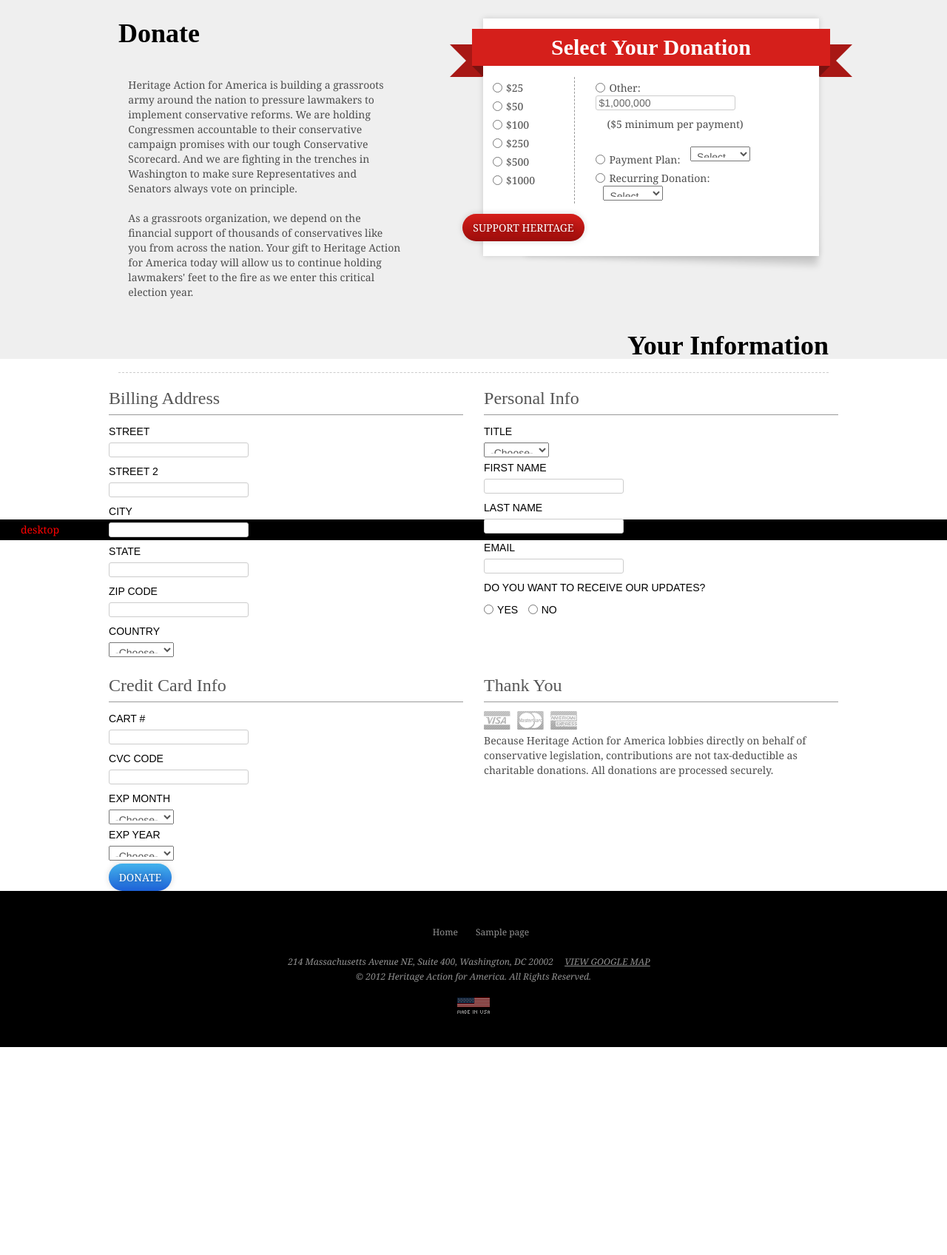
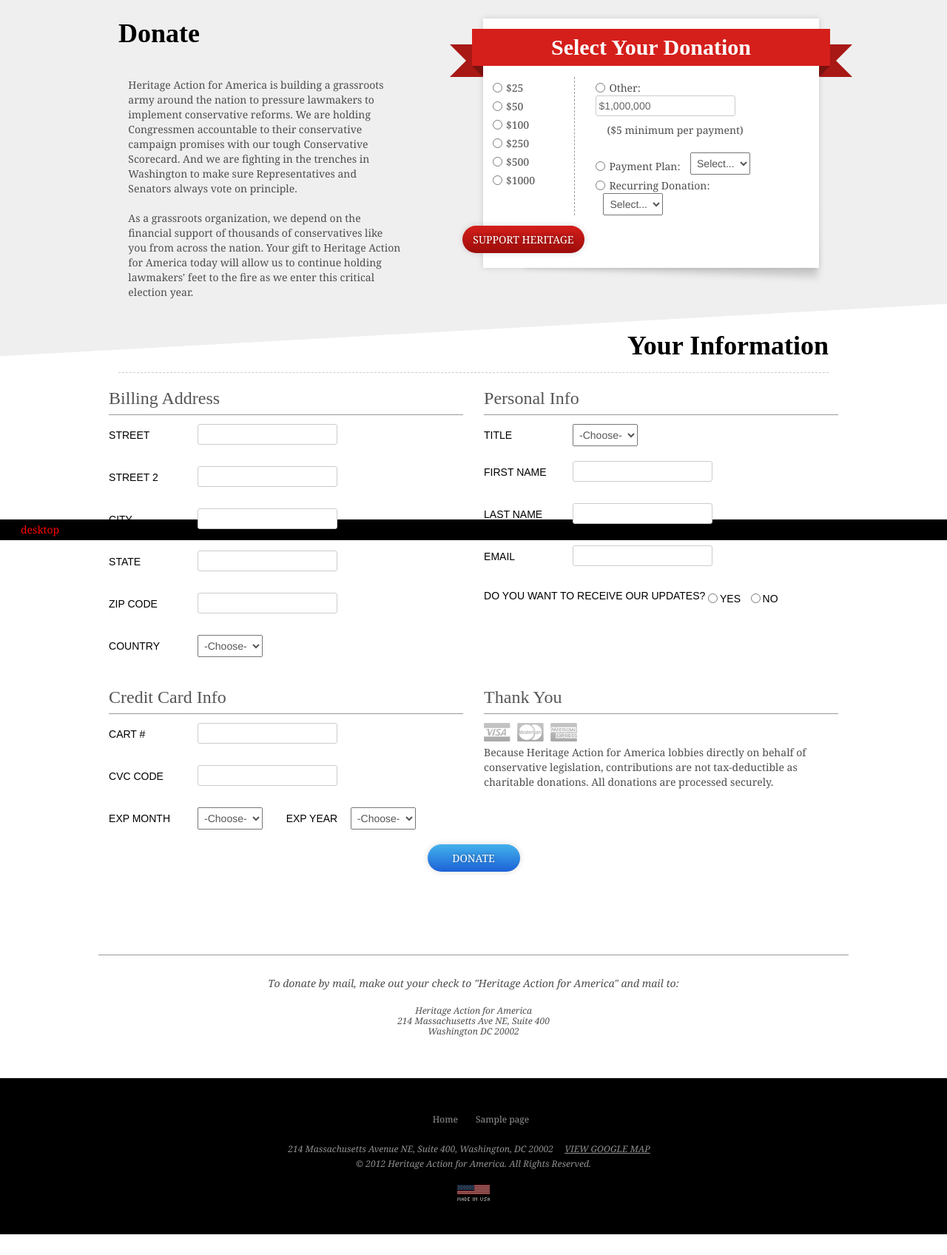
Before and after one commit to b00y0h/heritageaction-theme, a WordPress theme: template page-donate.php in a window 1280 px wide. Shown: the part 70-1766 px from the top of the page at 74% size. Before the commit the page ends 1513 px from the top, so only its background shows below. Run offline with PHP 8.4 and a stand-in for WordPress, Linux system fonts and the light colour scheme; the site name, menu and one post (Sample post) are stand-ins, and other content is empty; some web fonts are replaced.

Commit message:
donate: form inputs. donate by mail footer

```diff
--- a/page-donate.php
+++ b/page-donate.php
@@ -16,7 +16,7 @@
 }
 get_header(); ?>
 		    <div id="hero">
-		      <div class="inner clearfix">
+          <div class="inner clearfix">
     		  <h1 id="about_us">Donate</h1>
 		      <div class="col1 column6">
   		      <p>Heritage Action for America is building a grassroots army around the nation to pressure lawmakers to implement conservative reforms. We are holding Congressmen accountable to their conservative campaign promises with our tough Conservative Scorecard. And we are fighting in the trenches in Washington to make sure Representatives and Senators always vote on principle.</p>
@@ -93,7 +93,7 @@
           </div> <!-- .inner -->
   		  </div> <!-- #hero -->
    <div id="main-inner">
-		<div id="primary" class="content-area">
+		<div id="primary" class="content-area form-horizontal">
   		  <h1>Your Information</h1>
   		  <div id="content" class="site-content row" role="main">
 		    <div class="row">
@@ -207,12 +207,10 @@
               <!-- ^^^^^ Personal Info Email ^^^^^^ -->
 
               <!-- Receive Updates -->
-              <div class="control-group question">
-                <label class="control-label"><?php _e('Do you want to receive our updates?', 'heritageaction'); ?></label>
-                <div class="controls input choice">
+              <div class="control-group question form-inline">
+                <label class="inline"><?php _e('Do you want to receive our updates?', 'heritageaction'); ?></label>
                   <label class="radio inline"><input type="radio" name="ARRAY[receive_updates]" id="receive_updates_yes" <?php // echo C66_SettingManager::get_value('receive_updates') == '1' ? 'checked="checked" ' : '' ?> value="1"><?php _e('Yes', 'heritageaction'); ?></label>
                   <label class="radio inline"><input type="radio" name="ARRAY[receive_updates]" id="receive_updates_no" <?php // echo C66_SettingManager::get_value('receive_updates') != '1' ? 'checked="checked" ' : '' ?> value=""><?php _e('No', 'heritageaction'); ?></label>
-                </div>
               </div>
               <!-- ^^^^^ Receive Updates ^^^^^^ -->
             </div> <!-- #personal-info -->
@@ -247,19 +245,17 @@
                  <!-- ^^^^^ Credit Card CVC Code ^^^^^^ -->
 
                  <!-- Credit Card Exp Month and Year -->
-                 <div class="control-group question inline-form">
+                 <div class="control-group question form-inline">
                    <label for="credit_card_exp_month" class="control-label"><?php _e('Exp Month', 'heritageaction'); ?></label>
-                   <div class="controls input choice">
+                   <div class="controls input">
                      <select name="ARRAY[credit_card_exp_month]" id="credit_card_exp_month">
                        <option value=""><?php _e( '-Choose-', 'heritageaction'); ?></option>
                      </select>
-                   </div>
-                   <label for="credit_card_exp_year" class="control-label"><?php _e('Exp Year', 'heritageaction'); ?></label>
-                   <div class="controls input choice">
+                   <label for="credit_card_exp_year" id="credit_card_exp_year_label"><?php _e('Exp Year', 'heritageaction'); ?></label>
                      <select name="ARRAY[credit_card_exp_year]" id="credit_card_exp_year">
                        <option value=""><?php _e( '-Choose-', 'heritageaction'); ?></option>
                      </select>
-                   </div>
+                     </div>
                  </div>
                  <!-- ^^^^^ Credit Card Exp Month and Year ^^^^^^ -->
 
@@ -278,8 +274,18 @@
 
           </div> <!-- .row -->
 
+          <a href="#" class='btn rounded shadow medium-blue-gradient'>Donate</a>
 
-          <a href="#" class='btn rounded shadow medium-blue-gradient'>Donate</a>
+          <div id="donate-by-mail" class="row">
+            <p>To donate by mail, make out your check to "Heritage Action for America" and mail to:</p>
+            <address>
+              Heritage Action for America<br>
+              214 Massachusetts Ave NE, Suite 400<br>
+              Washington DC 20002<br>
+            </address>
+          </div>
+
+
 
   			</div><!-- #content .site-content -->
 
--- a/style.css
+++ b/style.css
@@ -39,7 +39,23 @@
   box-sizing: border-box; }
 
 /* line 5, /Users/bobby/Documents/Source/sass/css-framework/lib/_b00-misc.scss */
-.content-box {
+.content-box, select,
+textarea,
+input[type="text"],
+input[type="password"],
+input[type="datetime"],
+input[type="datetime-local"],
+input[type="date"],
+input[type="month"],
+input[type="time"],
+input[type="week"],
+input[type="number"],
+input[type="email"],
+input[type="url"],
+input[type="search"],
+input[type="tel"],
+input[type="color"],
+.uneditable-input {
   -webkit-box-sizing: content-box;
   -moz-box-sizing: content-box;
   -ms-box-sizing: content-box;
@@ -50,7 +66,7 @@
   display: none; }
 
 /* line 12, /Users/bobby/Documents/Source/sass/css-framework/lib/_b00-misc.scss */
-.display-block, nav[role='navigation'] li:hover > .nav-desc, .post-meta, .home #secondary .meta, .team-info .title, .widgets .btn, .widgets .post-title, .home #secondary .post-title, .home #secondary #read-the-forge, .home #secondary #follow-twitter {
+.display-block, nav[role='navigation'] li:hover > .nav-desc, .post-meta, .home #secondary .meta, .team-info .title, .widgets .btn, .widgets .post-title, .home #secondary .post-title, .home #secondary #read-the-forge, .home #secondary #follow-twitter, .donate #main-inner .btn {
   display: block; }
 
 /* line 15, /Users/bobby/Documents/Source/sass/css-framework/lib/_b00-misc.scss */
@@ -521,7 +537,7 @@
   font-weight: normal; }
 
 /* line 78, /Users/bobby/Documents/Source/sass/css-framework/lib/_b00-typography.scss */
-.italic, blockquote, em, dfn, address, nav[role='navigation'] .nav-desc {
+.italic, blockquote, em, dfn, address, nav[role='navigation'] .nav-desc, #donate-by-mail {
   font-style: italic; }
 
 /* line 82, /Users/bobby/Documents/Source/sass/css-framework/lib/_b00-typography.scss */
@@ -592,6 +608,14 @@
 /* line 221, /Users/bobby/Documents/Source/sass/css-framework/lib/_b00-typography.scss */
 .dquo {
   margin-left: -0.5em; }
+
+/* line 225, /Users/bobby/Documents/Source/sass/css-framework/lib/_b00-typography.scss */
+.pagination-centered, .ribbon, #donate-by-mail {
+  text-align: center; }
+
+/* line 229, /Users/bobby/Documents/Source/sass/css-framework/lib/_b00-typography.scss */
+.pagination-right {
+  text-align: right; }
 
 /* =Global
 ----------------------------------------------- */
@@ -1273,7 +1297,7 @@
   border-radius: 0 30px 30px 0; }
 
 /* line 254, /Users/bobby/Documents/Source/wordpress/themes/heritageaction/sass/partials/_styles.scss */
-.pagination-centered, .ribbon {
+.pagination-centered, .ribbon, #donate-by-mail {
   text-align: center; }
 
 /* line 258, /Users/bobby/Documents/Source/wordpress/themes/heritageaction/sass/partials/_styles.scss */
@@ -1655,32 +1679,24 @@
 /* line 628, /Users/bobby/Documents/Source/wordpress/themes/heritageaction/sass/partials/_styles.scss */
 .donate #hero {
   padding-bottom: 60px;
-  background-color: #efefef;
-  background: -moz-linear-gradient(-86deg, #efefef 0%, #efefef 80%, white 80%, white 100%);
-  /* FF3.6+ */
-  background: -webkit-gradient(linear, left top, right bottom, color-stop(0%, #efefef), color-stop(80%, #efefef), color-stop(80%, white), color-stop(100%, white));
-  /* Chrome,Safari4+ */
-  background: -webkit-linear-gradient(-86deg, #efefef 0%, #efefef 80%, white 80%, white 100%);
-  /* Chrome10+,Safari5.1+ */
-  background: -o-linear-gradient(-86deg, #efefef 0%, #efefef 80%, white 80%, white 100%);
-  /* Opera 11.10+ */
-  background: -ms-linear-gradient(-86deg, #efefef 0%, #efefef 80%, white 80%, white 100%);
-  /* IE10+ */
-  background: linear-gradient(135deg, #efefef 0%, #efefef); }
-/* line 638, /Users/bobby/Documents/Source/wordpress/themes/heritageaction/sass/partials/_styles.scss */
+  background: #efefef url("img/donate-bg.png") no-repeat center bottom; }
+/* line 632, /Users/bobby/Documents/Source/wordpress/themes/heritageaction/sass/partials/_styles.scss */
 .donate #main-inner {
-  margin-top: -4em; }
-  /* line 640, /Users/bobby/Documents/Source/wordpress/themes/heritageaction/sass/partials/_styles.scss */
+  margin: -4em 0 4em 0; }
+  /* line 634, /Users/bobby/Documents/Source/wordpress/themes/heritageaction/sass/partials/_styles.scss */
   .donate #main-inner label {
     color: black;
     font-family: Arial, sans-serif; }
-  /* line 645, /Users/bobby/Documents/Source/wordpress/themes/heritageaction/sass/partials/_styles.scss */
+  /* line 639, /Users/bobby/Documents/Source/wordpress/themes/heritageaction/sass/partials/_styles.scss */
+  .donate #main-inner .btn {
+    width: 125px; }
+  /* line 644, /Users/bobby/Documents/Source/wordpress/themes/heritageaction/sass/partials/_styles.scss */
   .donate #main-inner h1 {
     text-align: right;
     border-bottom: 1px dashed #ccc;
     line-height: 20px;
     padding-bottom: 26px; }
-/* line 652, /Users/bobby/Documents/Source/wordpress/themes/heritageaction/sass/partials/_styles.scss */
+/* line 651, /Users/bobby/Documents/Source/wordpress/themes/heritageaction/sass/partials/_styles.scss */
 .donate h4 {
   font-size: 24px;
   font-weight: normal;
@@ -1689,18 +1705,32 @@
   color: #555555;
   padding-bottom: .5em;
   margin: 1em 0 .5em; }
-
-/* line 662, /Users/bobby/Documents/Source/wordpress/themes/heritageaction/sass/partials/_styles.scss */
+/* line 659, /Users/bobby/Documents/Source/wordpress/themes/heritageaction/sass/partials/_styles.scss */
+.donate #credit_card_exp_year_label {
+  margin: 0 1em 0 2em; }
+
+/* line 663, /Users/bobby/Documents/Source/wordpress/themes/heritageaction/sass/partials/_styles.scss */
+#donate-by-mail {
+  border-top: 1px solid #999999;
+  margin-top: 8em;
+  padding-top: 2em; }
+  /* line 669, /Users/bobby/Documents/Source/wordpress/themes/heritageaction/sass/partials/_styles.scss */
+  #donate-by-mail address {
+    font-size: 12px;
+    font-weight: normal;
+    line-height: 14px; }
+
+/* line 672, /Users/bobby/Documents/Source/wordpress/themes/heritageaction/sass/partials/_styles.scss */
 #select-your-donation {
   margin-top: -80px;
   padding-top: 1em; }
-  /* line 666, /Users/bobby/Documents/Source/wordpress/themes/heritageaction/sass/partials/_styles.scss */
+  /* line 676, /Users/bobby/Documents/Source/wordpress/themes/heritageaction/sass/partials/_styles.scss */
   #select-your-donation .col1 {
     display: inline;
     float: left;
     width: 27.77778%;
     margin: 0 2.77778%; }
-  /* line 669, /Users/bobby/Documents/Source/wordpress/themes/heritageaction/sass/partials/_styles.scss */
+  /* line 679, /Users/bobby/Documents/Source/wordpress/themes/heritageaction/sass/partials/_styles.scss */
   #select-your-donation .col2 {
     display: inline;
     float: left;
@@ -1709,10 +1739,10 @@
     border-left: 1px dashed #999999;
     margin-left: -2em;
     padding-left: 2em; }
-    /* line 674, /Users/bobby/Documents/Source/wordpress/themes/heritageaction/sass/partials/_styles.scss */
+    /* line 684, /Users/bobby/Documents/Source/wordpress/themes/heritageaction/sass/partials/_styles.scss */
     #select-your-donation .col2 .help-block {
       margin-left: 15px; }
-  /* line 676, /Users/bobby/Documents/Source/wordpress/themes/heritageaction/sass/partials/_styles.scss */
+  /* line 686, /Users/bobby/Documents/Source/wordpress/themes/heritageaction/sass/partials/_styles.scss */
   #select-your-donation .btn {
     margin: 1em 0 0 -2em; }
 
@@ -1764,7 +1794,7 @@
   line-height: 20px;
   color: #555555; }
 
-/* line 55, /Users/bobby/Documents/Source/wordpress/themes/heritageaction/sass/partials/_forms.scss */
+/* line 56, /Users/bobby/Documents/Source/wordpress/themes/heritageaction/sass/partials/_forms.scss */
 button,
 input,
 select,
@@ -1778,7 +1808,7 @@
   *vertical-align: middle;
   /* Improves appearance and consistency in all browsers */ }
 
-/* line 62, /Users/bobby/Documents/Source/wordpress/themes/heritageaction/sass/partials/_forms.scss */
+/* line 63, /Users/bobby/Documents/Source/wordpress/themes/heritageaction/sass/partials/_forms.scss */
 button,
 input {
   line-height: normal;
@@ -1786,7 +1816,7 @@
   *overflow: visible;
   /* Corrects inner spacing displayed oddly in IE6/7 */ }
 
-/* line 70, /Users/bobby/Documents/Source/wordpress/themes/heritageaction/sass/partials/_forms.scss */
+/* line 71, /Users/bobby/Documents/Source/wordpress/themes/heritageaction/sass/partials/_forms.scss */
 button,
 html input[type="button"],
 input[type="reset"],
@@ -1823,7 +1853,7 @@
   padding: 1.12em 1.5em .88em;
   text-shadow: 0 1px 0 rgba(255, 255, 255, 0.5); }
 
-/* line 94, /Users/bobby/Documents/Source/wordpress/themes/heritageaction/sass/partials/_forms.scss */
+/* line 95, /Users/bobby/Documents/Source/wordpress/themes/heritageaction/sass/partials/_forms.scss */
 button:hover,
 html input[type="button"]:hover,
 input[type="reset"]:hover,
@@ -1846,7 +1876,7 @@
   /* IE6-9 */
   border-color: #bbb #bbb #aaa #bbb; }
 
-/* line 112, /Users/bobby/Documents/Source/wordpress/themes/heritageaction/sass/partials/_forms.scss */
+/* line 113, /Users/bobby/Documents/Source/wordpress/themes/heritageaction/sass/partials/_forms.scss */
 button:focus,
 html input[type="button"]:focus,
 input[type="reset"]:focus,
@@ -1859,7 +1889,7 @@
   box-shadow: inset 0 2px 3px rgba(0, 0, 0, 0.15);
   box-shadow: inset 0 2px 2px rgba(0, 0, 0, 0.15); }
 
-/* line 118, /Users/bobby/Documents/Source/wordpress/themes/heritageaction/sass/partials/_forms.scss */
+/* line 119, /Users/bobby/Documents/Source/wordpress/themes/heritageaction/sass/partials/_forms.scss */
 input[type="search"] {
   -webkit-appearance: none;
   /* Addresses appearance set to searchfield in S5, Chrome */
@@ -1868,29 +1898,29 @@
   /* Addresses box sizing set to border-box in S5, Chrome (include -moz to future-proof) */
   box-sizing: content-box;
   text-transform: uppercase; }
-  /* line 123, /Users/bobby/Documents/Source/wordpress/themes/heritageaction/sass/partials/_forms.scss */
+  /* line 124, /Users/bobby/Documents/Source/wordpress/themes/heritageaction/sass/partials/_forms.scss */
   input[type="search"] :-moz-placeholder {
     text-transform: uppercase; }
-  /* line 126, /Users/bobby/Documents/Source/wordpress/themes/heritageaction/sass/partials/_forms.scss */
+  /* line 127, /Users/bobby/Documents/Source/wordpress/themes/heritageaction/sass/partials/_forms.scss */
   input[type="search"] :-ms-input-placeholder {
     text-transform: uppercase; }
-  /* line 129, /Users/bobby/Documents/Source/wordpress/themes/heritageaction/sass/partials/_forms.scss */
+  /* line 130, /Users/bobby/Documents/Source/wordpress/themes/heritageaction/sass/partials/_forms.scss */
   input[type="search"] ::-webkit-input-placeholder {
     text-transform: uppercase; }
 
-/* line 135, /Users/bobby/Documents/Source/wordpress/themes/heritageaction/sass/partials/_forms.scss */
+/* line 136, /Users/bobby/Documents/Source/wordpress/themes/heritageaction/sass/partials/_forms.scss */
 input[type="search"]::-webkit-search-decoration {
   /* Corrects inner padding displayed oddly in S5, Chrome on OSX */
   -webkit-appearance: none; }
 
-/* line 139, /Users/bobby/Documents/Source/wordpress/themes/heritageaction/sass/partials/_forms.scss */
+/* line 140, /Users/bobby/Documents/Source/wordpress/themes/heritageaction/sass/partials/_forms.scss */
 button::-moz-focus-inner,
 input::-moz-focus-inner {
   /* Corrects inner padding and border displayed oddly in FF3/4 www.sitepen.com/blog/2008/05/14/the-devils-in-the-details-fixing-dojos-toolbar-buttons/ */
   border: 0;
   padding: 0; }
 
-/* line 145, /Users/bobby/Documents/Source/wordpress/themes/heritageaction/sass/partials/_forms.scss */
+/* line 146, /Users/bobby/Documents/Source/wordpress/themes/heritageaction/sass/partials/_forms.scss */
 input[type=text],
 input[type=email],
 textarea {
@@ -1898,7 +1928,7 @@
   border: 1px solid #ccc;
   border-radius: 3px; }
 
-/* line 153, /Users/bobby/Documents/Source/wordpress/themes/heritageaction/sass/partials/_forms.scss */
+/* line 154, /Users/bobby/Documents/Source/wordpress/themes/heritageaction/sass/partials/_forms.scss */
 input[type=search]:focus,
 input[type=text]:focus,
 input[type=email]:focus,
@@ -1910,12 +1940,12 @@
   -moz-box-shadow: inset 0 2px 1px white;
   box-shadow: inset 0 2px 1px white; }
 
-/* line 160, /Users/bobby/Documents/Source/wordpress/themes/heritageaction/sass/partials/_forms.scss */
+/* line 161, /Users/bobby/Documents/Source/wordpress/themes/heritageaction/sass/partials/_forms.scss */
 input[type=text],
 input[type=email] {
   padding: 3px; }
 
-/* line 163, /Users/bobby/Documents/Source/wordpress/themes/heritageaction/sass/partials/_forms.scss */
+/* line 164, /Users/bobby/Documents/Source/wordpress/themes/heritageaction/sass/partials/_forms.scss */
 textarea {
   overflow: auto;
   /* Removes default vertical scrollbar in IE6/7/8/9 */
@@ -1924,7 +1954,7 @@
   /* Improves readability and alignment in all browsers */
   width: 98%; }
 
-/* line 171, /Users/bobby/Documents/Source/wordpress/themes/heritageaction/sass/partials/_forms.scss */
+/* line 172, /Users/bobby/Documents/Source/wordpress/themes/heritageaction/sass/partials/_forms.scss */
 .radio.inline,
 .checkbox.inline {
   display: inline-block;
@@ -1932,12 +1962,12 @@
   margin-bottom: 0;
   vertical-align: middle; }
 
-/* line 178, /Users/bobby/Documents/Source/wordpress/themes/heritageaction/sass/partials/_forms.scss */
+/* line 179, /Users/bobby/Documents/Source/wordpress/themes/heritageaction/sass/partials/_forms.scss */
 .radio.inline + .radio.inline,
 .checkbox.inline + .checkbox.inline {
   margin-left: 10px; }
 
-/* line 184, /Users/bobby/Documents/Source/wordpress/themes/heritageaction/sass/partials/_forms.scss */
+/* line 185, /Users/bobby/Documents/Source/wordpress/themes/heritageaction/sass/partials/_forms.scss */
 input[type="radio"],
 input[type="checkbox"] {
   margin: 3px 0;
@@ -1946,24 +1976,24 @@
   line-height: normal;
   cursor: pointer; }
 
-/* line 196, /Users/bobby/Documents/Source/wordpress/themes/heritageaction/sass/partials/_forms.scss */
+/* line 197, /Users/bobby/Documents/Source/wordpress/themes/heritageaction/sass/partials/_forms.scss */
 .radio,
 .checkbox {
   min-height: 18px;
   padding-left: 18px; }
 
-/* line 201, /Users/bobby/Documents/Source/wordpress/themes/heritageaction/sass/partials/_forms.scss */
+/* line 202, /Users/bobby/Documents/Source/wordpress/themes/heritageaction/sass/partials/_forms.scss */
 .radio input[type="radio"],
 .checkbox input[type="checkbox"] {
   float: left;
   margin-left: -18px; }
 
-/* line 208, /Users/bobby/Documents/Source/wordpress/themes/heritageaction/sass/partials/_forms.scss */
+/* line 209, /Users/bobby/Documents/Source/wordpress/themes/heritageaction/sass/partials/_forms.scss */
 .controls > .radio:first-child,
 .controls > .checkbox:first-child {
   padding-top: 5px; }
 
-/* line 215, /Users/bobby/Documents/Source/wordpress/themes/heritageaction/sass/partials/_forms.scss */
+/* line 216, /Users/bobby/Documents/Source/wordpress/themes/heritageaction/sass/partials/_forms.scss */
 .radio.inline,
 .checkbox.inline {
   display: inline-block;
@@ -1971,33 +2001,67 @@
   margin-bottom: 0;
   vertical-align: middle; }
 
-/* line 222, /Users/bobby/Documents/Source/wordpress/themes/heritageaction/sass/partials/_forms.scss */
+/* line 223, /Users/bobby/Documents/Source/wordpress/themes/heritageaction/sass/partials/_forms.scss */
 .radio.inline + .radio.inline,
 .checkbox.inline + .checkbox.inline {
   margin-left: 10px; }
 
-/* line 227, /Users/bobby/Documents/Source/wordpress/themes/heritageaction/sass/partials/_forms.scss */
+/* line 228, /Users/bobby/Documents/Source/wordpress/themes/heritageaction/sass/partials/_forms.scss */
 .form-search label,
 .form-inline label {
   display: inline-block; }
 
-/* line 231, /Users/bobby/Documents/Source/wordpress/themes/heritageaction/sass/partials/_forms.scss */
+/* line 232, /Users/bobby/Documents/Source/wordpress/themes/heritageaction/sass/partials/_forms.scss */
 .form-inline .radio,
 .form-inline .checkbox {
   padding-left: 0;
   margin-bottom: 0;
   vertical-align: middle; }
 
-/* line 237, /Users/bobby/Documents/Source/wordpress/themes/heritageaction/sass/partials/_forms.scss */
+/* line 238, /Users/bobby/Documents/Source/wordpress/themes/heritageaction/sass/partials/_forms.scss */
 .form-inline .radio input[type="radio"],
 .form-inline .checkbox input[type="checkbox"] {
   float: left;
   margin-right: 3px;
   margin-left: 0; }
 
-/* line 243, /Users/bobby/Documents/Source/wordpress/themes/heritageaction/sass/partials/_forms.scss */
+/* line 244, /Users/bobby/Documents/Source/wordpress/themes/heritageaction/sass/partials/_forms.scss */
 .radio.inline + select {
   margin-left: 10px; }
+
+/* line 253, /Users/bobby/Documents/Source/wordpress/themes/heritageaction/sass/partials/_forms.scss */
+.form-horizontal .control-group {
+  margin-bottom: 20px;
+  *zoom: 1; }
+  /* line 27, /Users/bobby/Documents/Source/sass/css-framework/lib/_b00-grid.scss */
+  .form-horizontal .control-group:before, .form-horizontal .control-group:after {
+    content: "";
+    display: table; }
+  /* line 31, /Users/bobby/Documents/Source/sass/css-framework/lib/_b00-grid.scss */
+  .form-horizontal .control-group:after {
+    clear: both; }
+/* line 258, /Users/bobby/Documents/Source/wordpress/themes/heritageaction/sass/partials/_forms.scss */
+.form-horizontal .control-label {
+  float: left;
+  width: 100px;
+  padding-top: 5px;
+  text-align: left; }
+/* line 265, /Users/bobby/Documents/Source/wordpress/themes/heritageaction/sass/partials/_forms.scss */
+.form-horizontal .controls {
+  *display: inline-block;
+  *padding-left: 20px;
+  margin-left: 120px;
+  *margin-left: 0; }
+  /* line 272, /Users/bobby/Documents/Source/wordpress/themes/heritageaction/sass/partials/_forms.scss */
+  .form-horizontal .controls:first-child {
+    *padding-left: 160px; }
+/* line 277, /Users/bobby/Documents/Source/wordpress/themes/heritageaction/sass/partials/_forms.scss */
+.form-horizontal .help-block {
+  margin-top: 10px;
+  margin-bottom: 0; }
+/* line 282, /Users/bobby/Documents/Source/wordpress/themes/heritageaction/sass/partials/_forms.scss */
+.form-horizontal .form-actions {
+  padding-left: 160px; }
 
 /* line 1, /Users/bobby/Documents/Source/wordpress/themes/heritageaction/sass/partials/_layout.scss */
 .column1 {
@@ -2088,7 +2152,7 @@
   max-width: 960px; }
 
 /* line 17, /Users/bobby/Documents/Source/wordpress/themes/heritageaction/sass/partials/_layout.scss */
-.centered, #sign-up-tab, #under-cover .inner, .home #main-inner, .site-info, #hero .inner, .page-template #primary, .custom #primary, #masthead {
+.centered, #sign-up-tab, #under-cover .inner, .donate #main-inner .btn, .home #main-inner, .site-info, #hero .inner, .page-template #primary, .custom #primary, #masthead {
   margin: 0 auto; }
 
 /* line 20, /Users/bobby/Documents/Source/wordpress/themes/heritageaction/sass/partials/_layout.scss */
```
Also changed, not shown: sass/partials/_forms.scss (+40 -0 lines), sass/partials/_styles.scss (+18 -8 lines), img/donate-bg.png (added).
